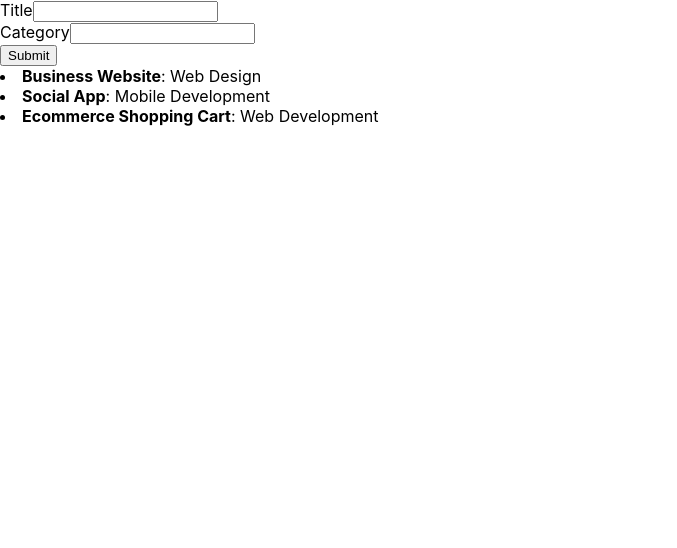
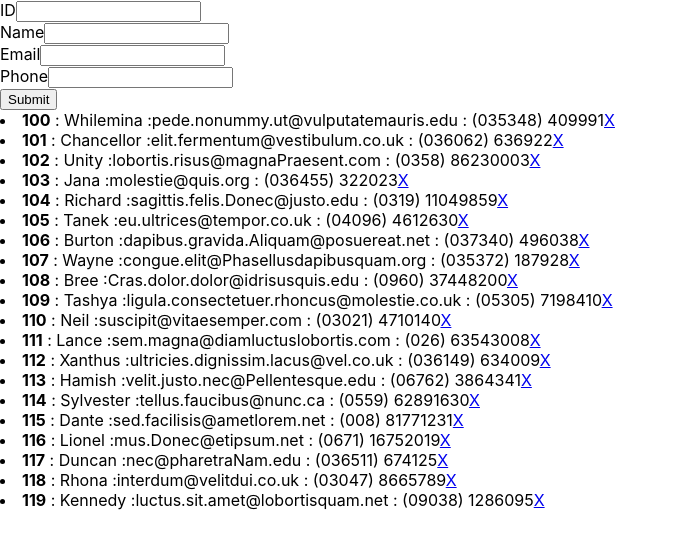
Before and after one commit to bishre/react-form-nord, a React (Create React App) app: page / in a window 1280 px wide. Shown: the top 548 px of the page, without its empty margins (0-677 px from the left). Built offline with nearby package versions, Linux system fonts and the light colour scheme.

Commit message:
changed/added fields

```diff
--- a/package.json
+++ b/package.json
@@ -5,7 +5,8 @@
   "dependencies": {
     "react": "^16.6.0",
     "react-dom": "^16.6.0",
-    "react-scripts": "2.0.5"
+    "react-scripts": "2.0.5",
+    "uuid": "^3.3.2"
   },
   "scripts": {
     "start": "react-scripts start",
--- a/src/App.js
+++ b/src/App.js
@@ -1,7 +1,8 @@
 import React, { Component } from 'react';
-// import './App.css';
+// import uuid from 'uuid';
 import Programs from './Components/Programs.js';
 import AddProgram from './Components/AddProgram.js';
+import dataSet from './dataSet.json';
 
 class App extends Component {
   constructor() {
@@ -11,29 +12,24 @@ class App extends Component {
     }
   }
   componentWillMount() {
-    this.setState({programs: [
-        {
-          title: 'Business Website',
-          category: 'Web Design'
-        },
-        {
-          title: 'Social App',
-          category: 'Mobile Development'
-        },
-        {
-          title: 'Ecommerce Shopping Cart',
-          category: 'Web Development'
-        }
-      ]});
+    this.setState({programs: dataSet });
   }
-  handleAddPrograms(project){
-    console.log(project);
+  handleAddPrograms(program){
+    let programs=this.state.programs;
+    programs.push(program);
+    this.setState({programs:programs});
+  }
+  handleDeleteProgram(id) {
+    let programs=this.state.programs;
+    let index=programs.findIndex(x=>x.id === id);
+    programs.splice(index, 1);
+    this.setState({programs:programs})
   }
   render() {
     return (
       <div className="App">
         <AddProgram addProgram={this.handleAddPrograms.bind(this)} />
-        <Programs programs={this.state.programs}/>
+        <Programs programs={this.state.programs} onDelete={this.handleDeleteProgram.bind(this)}/>
       </div>
     );
   }
--- a/src/Components/AddProgram.js
+++ b/src/Components/AddProgram.js
@@ -1,22 +1,25 @@
 import React, { Component } from 'react';
 // import ProgramItem from './Components/ProgramItem.js';
+import uuid from 'uuid';
 
 class AddProgram extends Component {
   constructor() {
     super();
     this.state = {
-      newProject:{}
+      newProgram:{}
     }
   }
   handleSubmit(e) {
-    if(this.refs.title.value===''){
+    if(this.refs.id.value===''){
       alert('Title is required');
     }
     else {
       this.setState({
-        newProject:{
-          title: this.refs.title.value,
-          category: this.refs.category.value
+        newProgram:{
+          id: this.refs.id.value,
+          name: this.refs.name.value,
+          email: this.refs.email.value,
+          phone: this.refs.phone.value,
         }}, function(){
           this.props.addProgram(this.state.newProgram);
         })
@@ -27,12 +30,18 @@ class AddProgram extends Component {
     return (
       <form onSubmit={this.handleSubmit.bind(this)}>
         <div>
-          <label>Title</label>
-          <input type='text' ref='title'/>
+          <label>ID</label>
+          <input type='text' ref='id'/>
         </div>
         <div>
-          <label>Category</label>
-          <input type='text' ref='category'/>
+          <label>Name</label>
+          <input type='text' ref='name'/>
+        </div><div>
+          <label>Email</label>
+          <input type='text' ref='email'/>
+        </div><div>
+          <label>Phone</label>
+          <input type='text' ref='phone'/>
         </div>
         <input type='submit' value='Submit' />
       </form>
--- a/src/Components/ProgramItem.js
+++ b/src/Components/ProgramItem.js
@@ -1,10 +1,15 @@
 import React, { Component } from 'react';
 
 class ProgramItem extends Component {
+  deleteItem(id) {
+    this.props.onDelete(id);
+  }
   render() {
     return (
       <li>
-        <strong>{this.props.project.title}</strong>: {this.props.project.category}
+        <strong>{this.props.project.id}</strong> : {this.props.project.name} :
+        {this.props.project.email} : {this.props.project.phone}
+        <a href="#" onClick={this.deleteItem.bind(this, this.props.project.id)}>X</a>
       </li>
     );
   }
--- a/src/Components/Programs.js
+++ b/src/Components/Programs.js
@@ -2,12 +2,15 @@ import React, { Component } from 'react';
 import ProgramItem from './ProgramItem.js';
 
 class Programs extends Component {
+  deleteProgram(id) {
+    this.props.onDelete(id);
+  }
   render() {
     let programitems;
     if (this.props.programs) {
       programitems=this.props.programs.map(program=> {
         return (
-          <ProgramItem key={program.title} project={program}/>
+          <ProgramItem onDelete={this.deleteProgram.bind(this)} key={program.id} project={program}/>
         );
       });
     }
--- /dev/null
+++ b/src/dataSet.json
@@ -0,0 +1,122 @@
+[
+	{
+		"id": 100,
+		"name": "Whilemina",
+		"email": "pede.nonummy.ut@vulputatemauris.edu",
+		"phone": "(035348) 409991"
+	},
+	{
+		"id": 101,
+		"name": "Chancellor",
+		"email": "elit.fermentum@vestibulum.co.uk",
+		"phone": "(036062) 636922"
+	},
+	{
+		"id": 102,
+		"name": "Unity",
+		"email": "lobortis.risus@magnaPraesent.com",
+		"phone": "(0358) 86230003"
+	},
+	{
+		"id": 103,
+		"name": "Jana",
+		"email": "molestie@quis.org",
+		"phone": "(036455) 322023"
+	},
+	{
+		"id": 104,
+		"name": "Richard",
+		"email": "sagittis.felis.Donec@justo.edu",
+		"phone": "(0319) 11049859"
+	},
+	{
+		"id": 105,
+		"name": "Tanek",
+		"email": "eu.ultrices@tempor.co.uk",
+		"phone": "(04096) 4612630"
+	},
+	{
+		"id": 106,
+		"name": "Burton",
+		"email": "dapibus.gravida.Aliquam@posuereat.net",
+		"phone": "(037340) 496038"
+	},
+	{
+		"id": 107,
+		"name": "Wayne",
+		"email": "congue.elit@Phasellusdapibusquam.org",
+		"phone": "(035372) 187928"
+	},
+	{
+		"id": 108,
+		"name": "Bree",
+		"email": "Cras.dolor.dolor@idrisusquis.edu",
+		"phone": "(0960) 37448200"
+	},
+	{
+		"id": 109,
+		"name": "Tashya",
+		"email": "ligula.consectetuer.rhoncus@molestie.co.uk",
+		"phone": "(05305) 7198410"
+	},
+	{
+		"id": 110,
+		"name": "Neil",
+		"email": "suscipit@vitaesemper.com",
+		"phone": "(03021) 4710140"
+	},
+	{
+		"id": 111,
+		"name": "Lance",
+		"email": "sem.magna@diamluctuslobortis.com",
+		"phone": "(026) 63543008"
+	},
+	{
+		"id": 112,
+		"name": "Xanthus",
+		"email": "ultricies.dignissim.lacus@vel.co.uk",
+		"phone": "(036149) 634009"
+	},
+	{
+		"id": 113,
+		"name": "Hamish",
+		"email": "velit.justo.nec@Pellentesque.edu",
+		"phone": "(06762) 3864341"
+	},
+	{
+		"id": 114,
+		"name": "Sylvester",
+		"email": "tellus.faucibus@nunc.ca",
+		"phone": "(0559) 62891630"
+	},
+	{
+		"id": 115,
+		"name": "Dante",
+		"email": "sed.facilisis@ametlorem.net",
+		"phone": "(008) 81771231"
+	},
+	{
+		"id": 116,
+		"name": "Lionel",
+		"email": "mus.Donec@etipsum.net",
+		"phone": "(0671) 16752019"
+	},
+	{
+		"id": 117,
+		"name": "Duncan",
+		"email": "nec@pharetraNam.edu",
+		"phone": "(036511) 674125"
+	},
+	{
+		"id": 118,
+		"name": "Rhona",
+		"email": "interdum@velitdui.co.uk",
+		"phone": "(03047) 8665789"
+	},
+	{
+		"id": 119,
+		"name": "Kennedy",
+		"email": "luctus.sit.amet@lobortisquam.net",
+		"phone": "(09038) 1286095"
+	}
+]
```
